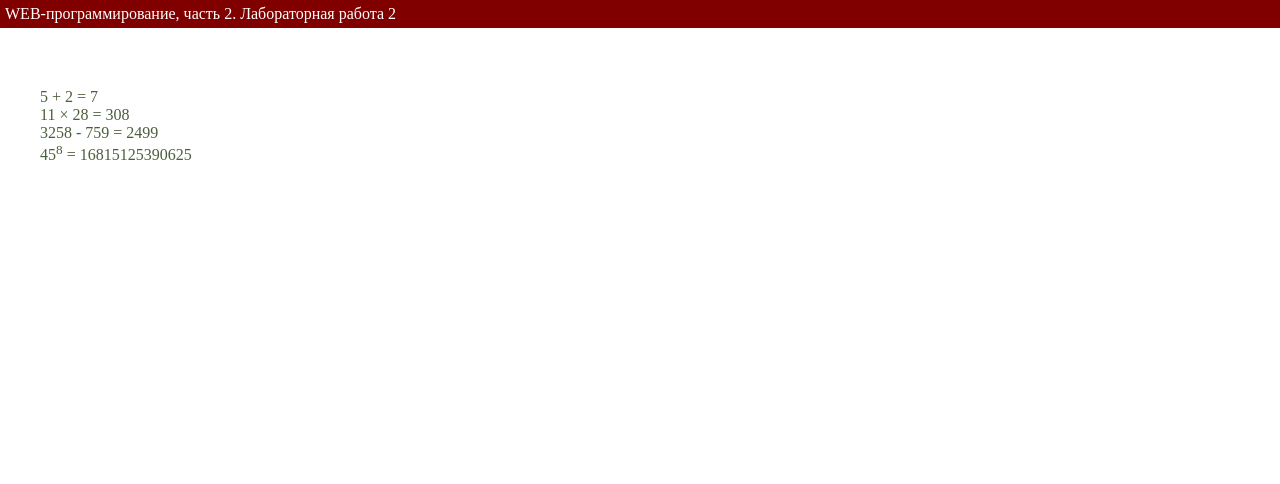
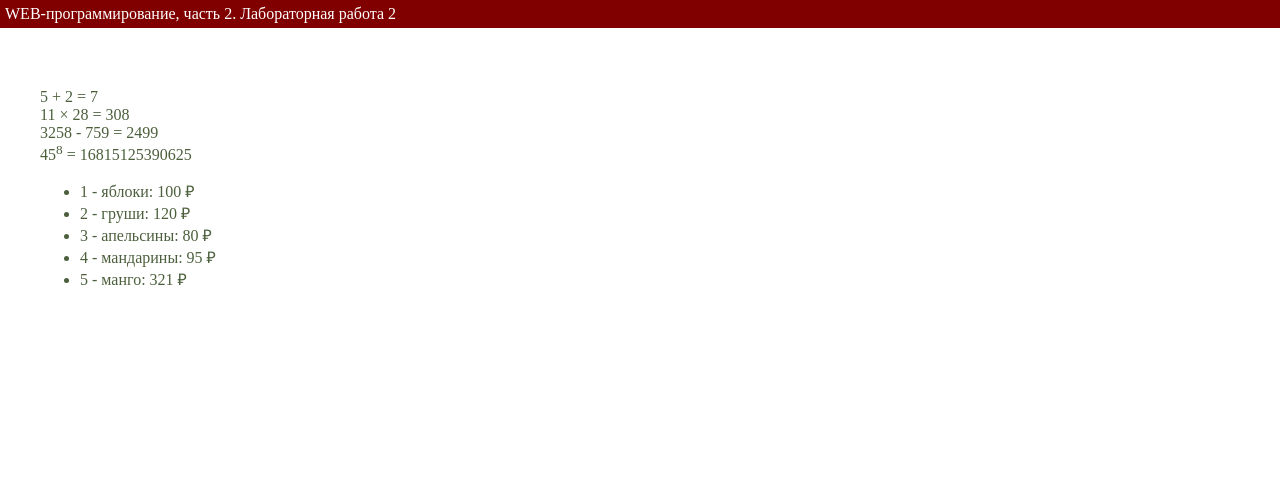
Before and after one commit to SashaSavchi/Web-labs-2, a Flask app: page /lab2/example in a window 1280 px wide. Shown: the top 484 px of the page. Run offline with Flask 3, Linux system fonts and the light colour scheme.

Commit message:
Цикл в шаблоне

```diff
--- a/app.py
+++ b/app.py
@@ -508,9 +508,14 @@ def add_flower(name):
 
 @app.route('/lab2/example')
 def example():
-    number_l = '2'
-    name ='Александра Цуканова'
-    group = 'ФБИ-21'
-    course ='3'
-    return render_template('example.html', number_l=number_l,
-                           name=name, group=group, course=course)
+    name, number_l, group, course ='Александра Цуканова', 2, 'ФБИ-21', 3
+    fruits = [
+        {'name': 'яблоки', 'price': 100},
+        {'name': 'груши', 'price': 120},
+        {'name': 'апельсины', 'price': 80},
+        {'name': 'мандарины', 'price': 95},
+        {'name': 'манго', 'price': 321}
+    ]
+    return render_template('example.html',
+                           number_l=number_l, name=name, group=group,
+                           course=course, fruits=fruits)
--- a/templates/example.html
+++ b/templates/example.html
@@ -18,6 +18,11 @@
         11 × 28 = {{ 11 * 28}} <br>
         3258 - 759 = {{ 3258 - 759 }} <br>
         45<sup>8</sup> = {{ 45**8 }} <br>
+        <ul>
+            {% for f in fruits %}
+            <li>{{ loop.index }} - {{ f.name }}: {{ f.price }} &#x20bd;</li>
+            {% endfor %}
+        </ul>
     </main>
     <footer>
         &copy;
```
